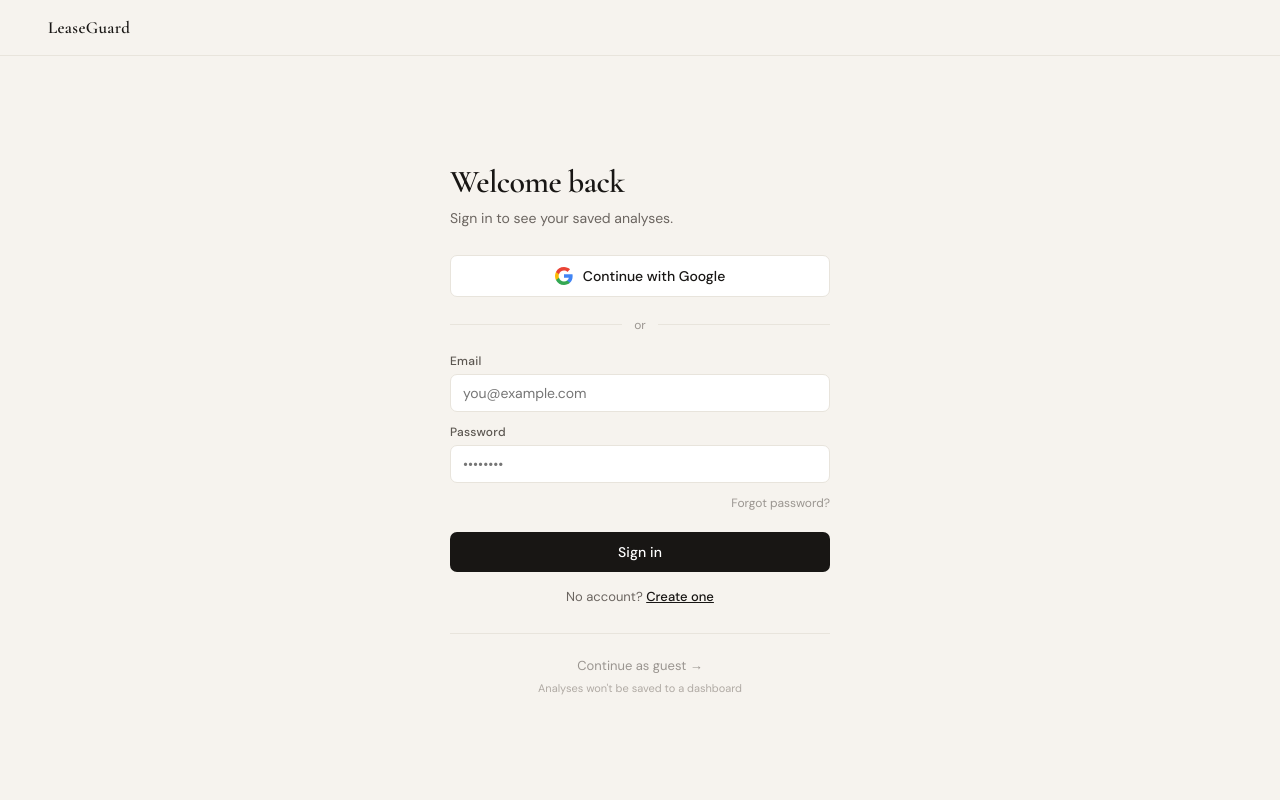
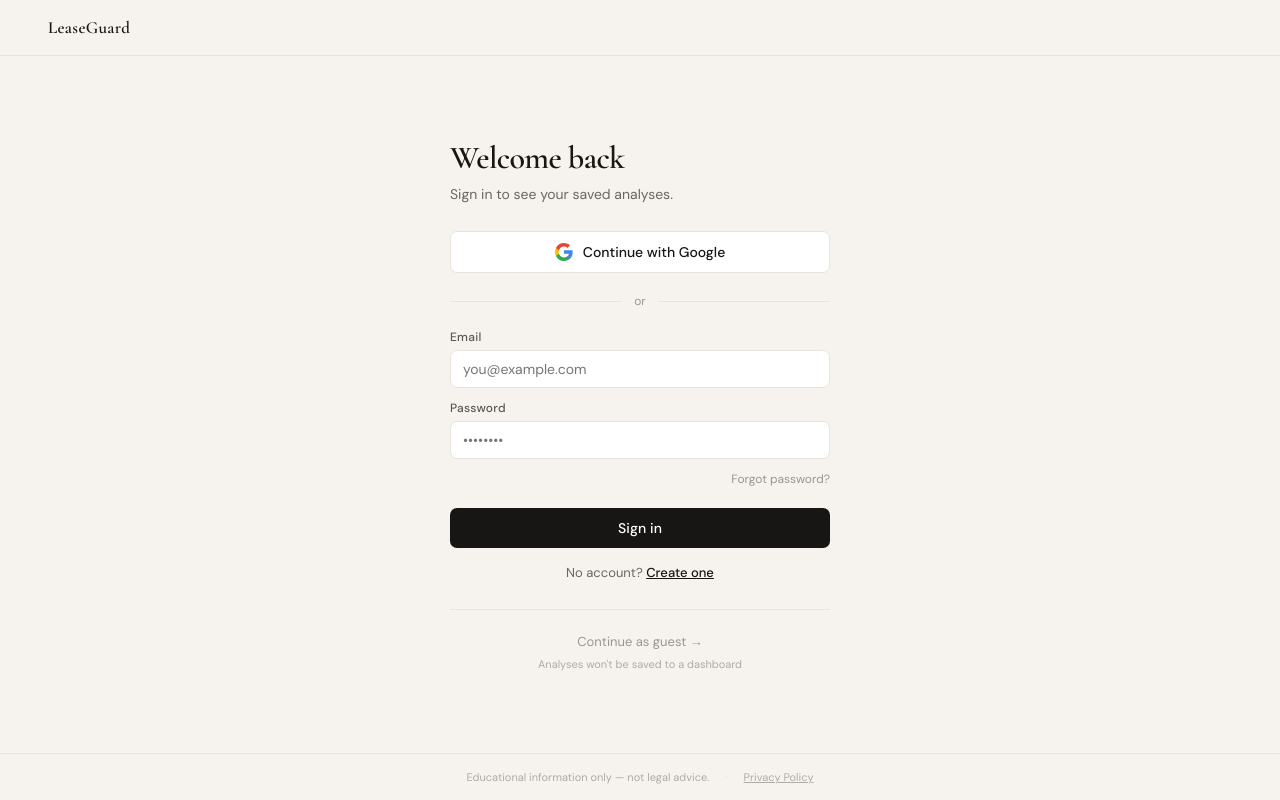
Before and after one commit to parthiv-2006/lease-guard, a Next.js app: page /sign-in in a window 1280 px wide. Built offline with nearby package versions, Linux system fonts and the light colour scheme; no server answers.

Commit message:
add privacy policy notice on sign-up mode and footer link to sign-in page

```diff
--- a/app/sign-in/page.tsx
+++ b/app/sign-in/page.tsx
@@ -355,6 +355,16 @@ function SignInForm() {
                 >
                   {loading ? "Please wait…" : mode === "signin" ? "Sign in" : "Create account"}
                 </button>
+
+                {mode === "signup" && (
+                  <p style={{ fontSize: "11px", color: "#9a9590", textAlign: "center", margin: "12px 0 0", lineHeight: 1.55 }}>
+                    By creating an account you agree to our{" "}
+                    <Link href="/privacy" style={{ color: "#6b6560", textUnderlineOffset: "2px" }}>
+                      Privacy Policy
+                    </Link>
+                    .
+                  </p>
+                )}
               </form>
 
               {/* Toggle signin/signup */}
@@ -421,6 +431,27 @@ function SignInForm() {
           </div>
         </div>
       </main>
+
+      <footer
+        style={{
+          padding: "16px 48px",
+          borderTop: "1px solid #e8e4dc",
+          fontSize: "11px",
+          color: "#b0aaa4",
+          textAlign: "center",
+          flexShrink: 0,
+          display: "flex",
+          gap: "16px",
+          justifyContent: "center",
+          alignItems: "center",
+        }}
+      >
+        <span>Educational information only — not legal advice.</span>
+        <span style={{ color: "#ddd8cf" }}>·</span>
+        <Link href="/privacy" style={{ color: "#b0aaa4", textDecoration: "underline" }}>
+          Privacy Policy
+        </Link>
+      </footer>
     </div>
   );
 }
```
